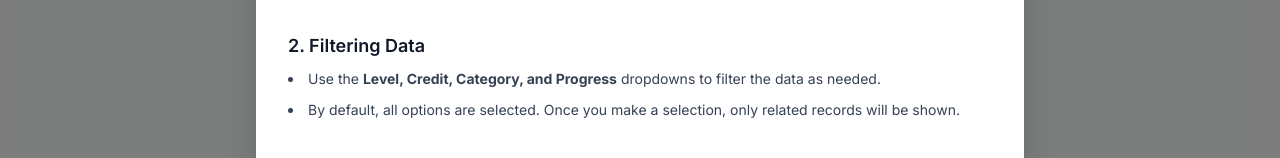
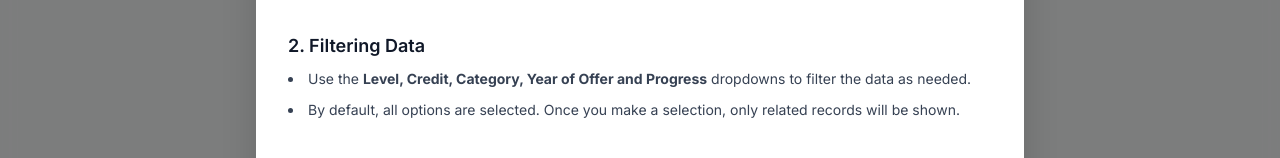
Before and after one commit to ushanchamod/OUSL-credit-cal, a React (Vite) app: page / in a window 1280 px wide. Both pictures are taken after a click on the button "Help". Shown: the part 312-470 px from the top of the page. Built offline with nearby package versions, Linux system fonts and the light colour scheme.

Commit message:
modified:   src/components/pop-up/PopUp.tsx

```diff
--- a/src/components/pop-up/PopUp.tsx
+++ b/src/components/pop-up/PopUp.tsx
@@ -49,7 +49,7 @@ const PopUp = ({ setPopUp }: Props) => {
                         <section>
                             <h3 className="text-lg font-semibold mb-2 text-gray-900">2. Filtering Data</h3>
                             <ul className="list-disc list-inside space-y-2">
-                                <li>Use the <strong>Level, Credit, Category, and Progress</strong> dropdowns to filter the data as needed.</li>
+                                <li>Use the <strong>Level, Credit, Category, Year of Offer and Progress</strong> dropdowns to filter the data as needed.</li>
                                 <li>By default, all options are selected. Once you make a selection, only related records will be shown.</li>
                             </ul>
                         </section>
```
